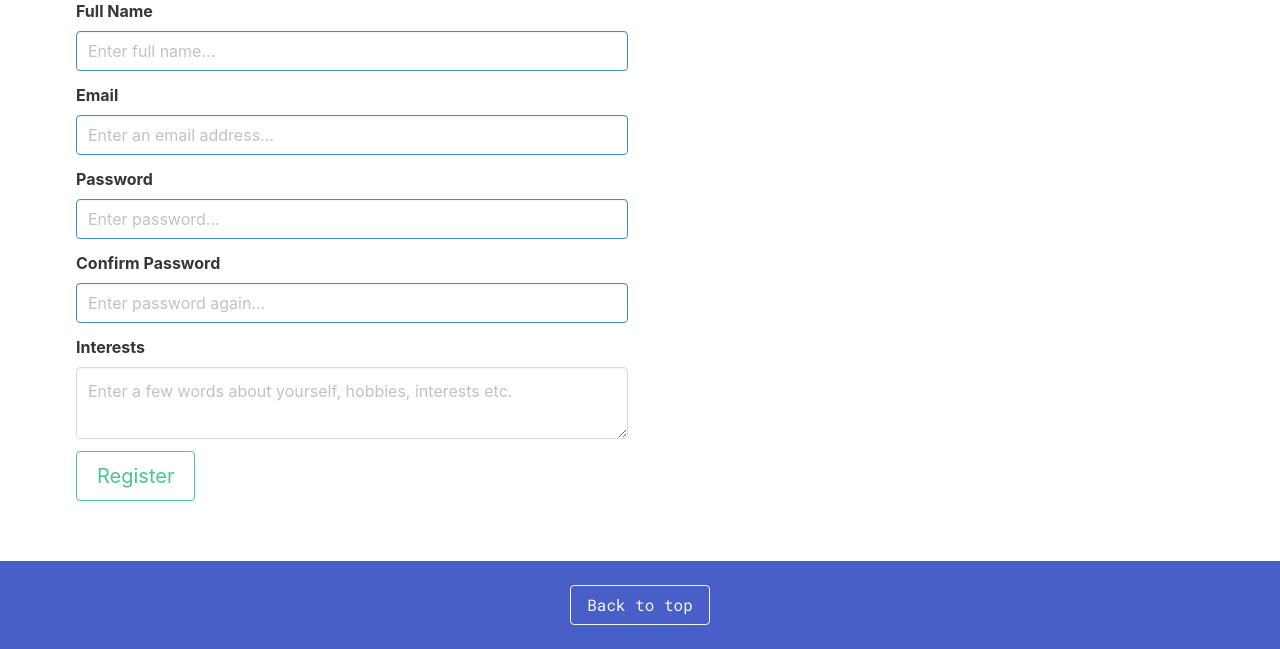
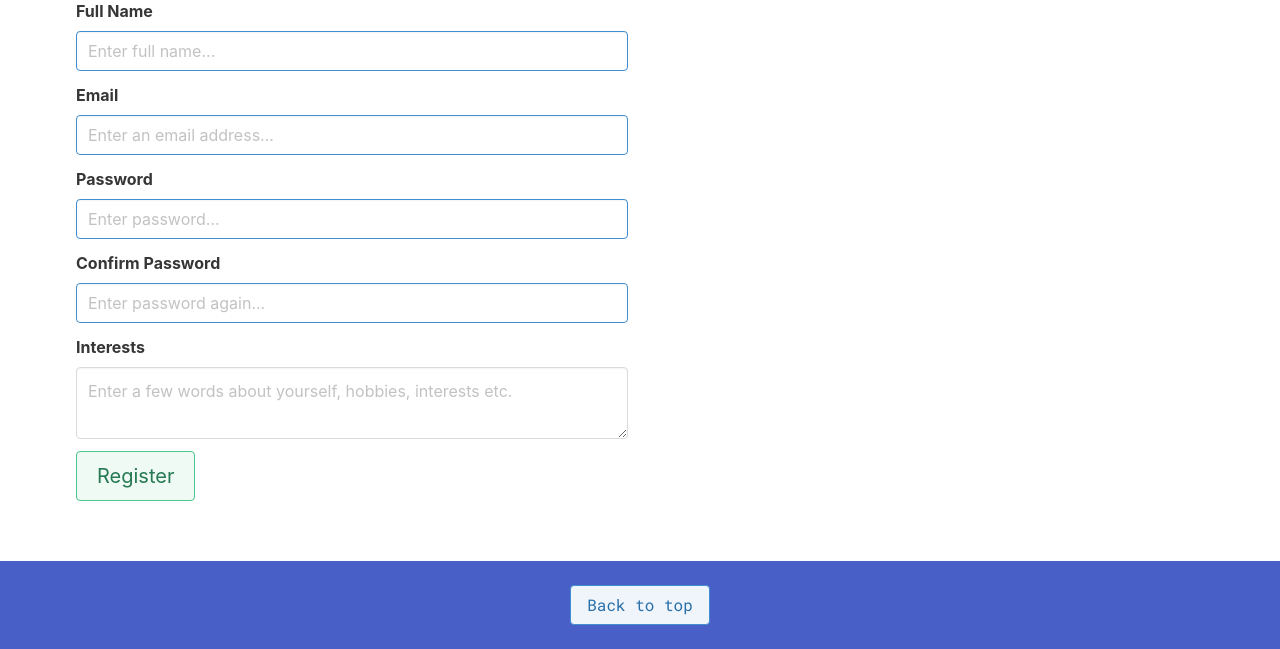
Before and after one commit to danielc92/flask-todo, a Flask app: page /register in a window 1280 px wide. Shown: the part 217-866 px from the top of the page. Run offline with Flask 2, Linux system fonts and the light colour scheme; parts of the project's set-up code (start-up, migrations or seed data) failed here and were passed over; some libraries are stand-ins or nearby versions.

Commit message:
Changed button styles

```diff
--- a/templates/account/login.html
+++ b/templates/account/login.html
@@ -20,7 +20,7 @@
                         <p>Dont want to register? You can login using the guest account <code class="has-text-info">guest@guest.com</code> / <code class="has-text-info">guest12345</code>.</p>
                     </div>
                     <div class="field">
-                        <button class="button is-success is-outlined is-medium" role="submit">Login</button>
+                        <button class="button is-success is-outlined is-light is-medium" role="submit">Login</button>
                     </div>
                     {% if error %}
                     <code>{{ error }}</code>
--- a/templates/account/register.html
+++ b/templates/account/register.html
@@ -37,7 +37,7 @@
                         <div class="g-recaptcha" data-sitekey="6Lc6O5oUAAAAAJU3VF4fZuQ1-HvXs6mODPsykQtv"></div>
                     </div>
                     <!-- Submit Button -->
-                    <div class="field"><button class="button is-medium is-outlined is-success" role="submit">Register</button>
+                    <div class="field"><button class="button is-medium is-light is-outlined is-success" role="submit">Register</button>
                     </div>
                     {% if error %}
                     <code>{{ error }}</code>
--- a/templates/layout/footer.html
+++ b/templates/layout/footer.html
@@ -1,7 +1,7 @@
 <section class="footer-content">
     <div class="hero is-link is-small">
         <div class="hero-body has-text-centered">
-            <a href="#" class="cf-one is-light button is-outlined">Back to top</a>
+            <a href="#" class="cf-one is-light is-info button is-outlined">Back to top</a>
         </div>
     </div>
 </section>
```
